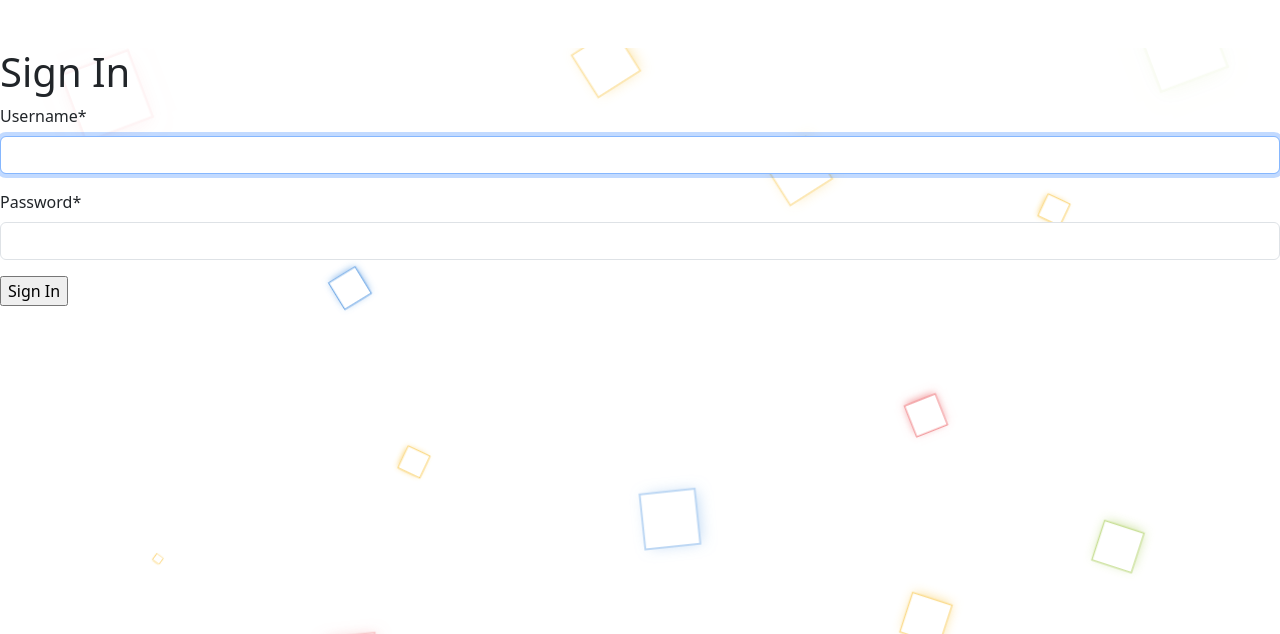
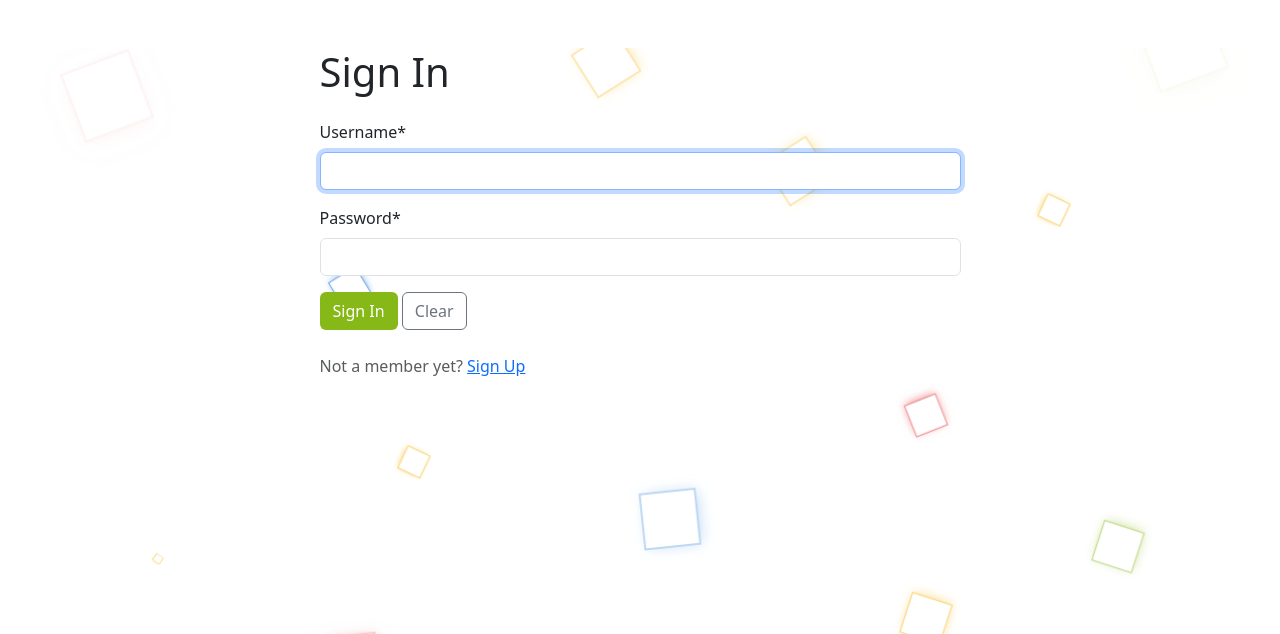
Before and after one commit to radule90/CI_PP__4, a Django app: page /member/sign_in/ in a window 1280 px wide. Shown: the part 66-700 px from the top of the page. Run offline with Django 3.2, Linux system fonts and the light colour scheme; some libraries are stand-ins or nearby versions.

Commit message:
Add style to sign in page

```diff
--- a/member/templates/member/sign_in.html
+++ b/member/templates/member/sign_in.html
@@ -2,12 +2,22 @@
 {% load crispy_forms_tags %}
 {% block title %}Sign In To StripTeaser Blog{% endblock title %}
 {% block content %}
-<main>
-    <h1>Sign In</h1>
-    <form action="" method="POST">
-        {% csrf_token %}
-        {{ form | crispy }}
-        <input type="submit" value="Sign In">
-    </form>
-</main>
+<!-- User Sign In Form-->
+<div class="container">
+    <section class="row justify-content-center">
+        <div class="col-md-7">
+            <h1 class="mb-4">Sign In</h1>
+            <form action="" method="POST">
+                {% csrf_token %}
+                {{ form | crispy}}
+                <input type="submit" value="Sign In" class="btn btn-green">
+                <input type="reset" value="Clear" class="btn btn-outline-secondary">
+            </form>
+            <p class="mt-4 text-muted">
+                Not a member yet?
+                <a href="{% url 'sign-up' %}" aria-label="Link to sign up page">Sign Up</a>
+            </p>
+        </div>
+    </section>
+</div>
 {% endblock content %}
--- a/member/templates/member/sign_up.html
+++ b/member/templates/member/sign_up.html
@@ -6,7 +6,7 @@
 <div class="container">
     <section class="row justify-content-center">
         <div class="col-md-7">
-            <h1 class="mb-3">Sign Up</h1>
+            <h1 class="mb-4">Sign Up</h1>
             <form action="" method="POST">
                 {% csrf_token %}
                 {{ form | crispy}}
```
